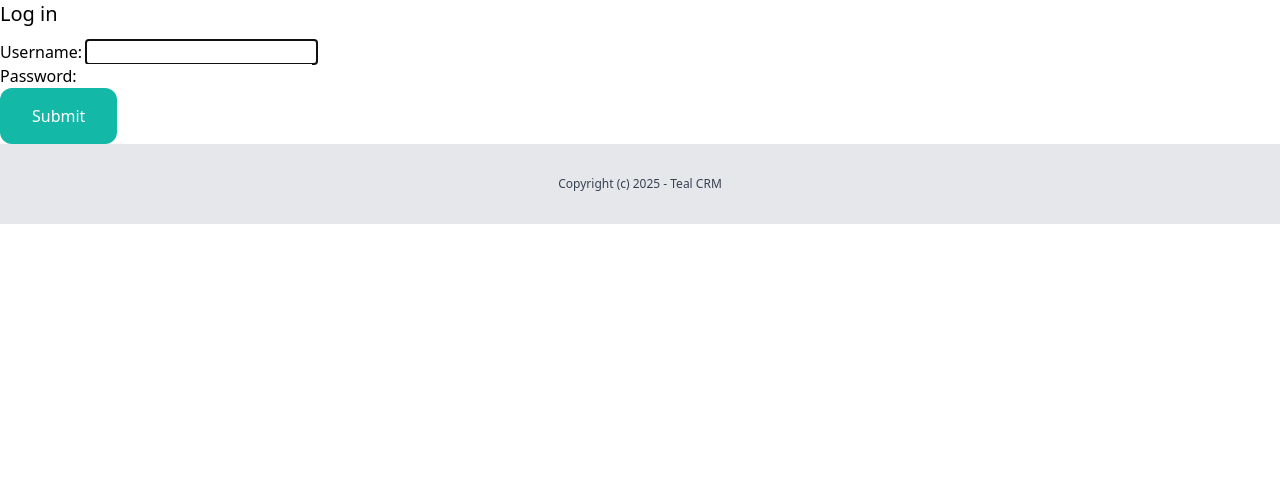
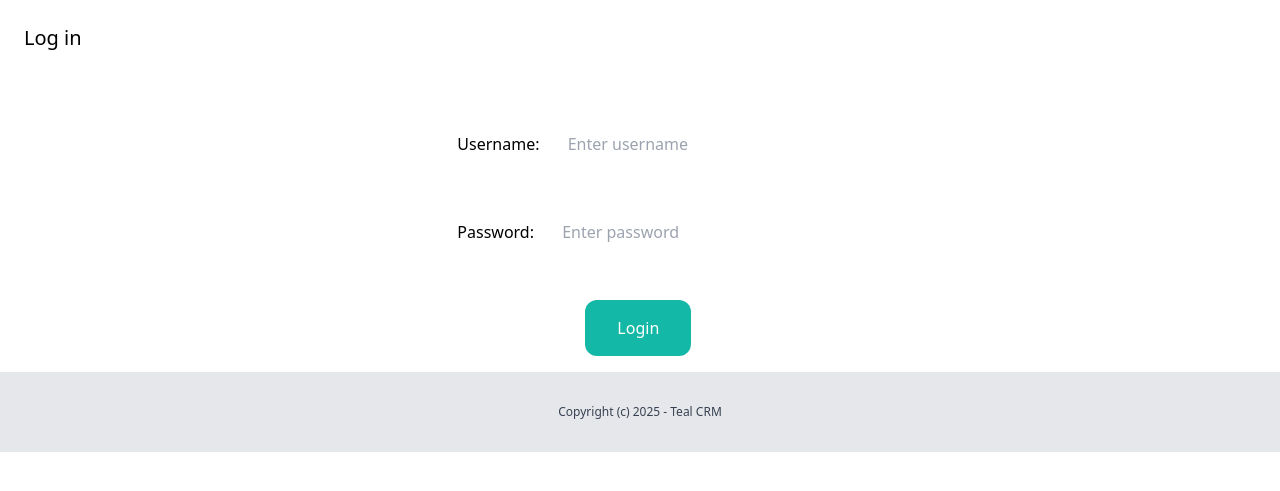
Before and after one commit to tusrr/django-crm, a Django app: page /login/ in a window 1280 px wide. Shown: the part 72-563 px from the top of the page. Run offline with Django 4.2, Linux system fonts and the light colour scheme.

Commit message:
Add team detail view, footer, and active team context processor; update user profile forms and templates

```diff
--- /dev/null
+++ b/tealcrm/core/templates/core/partials/footer.html
@@ -0,0 +1,4 @@
+<footer class="py-8 text-center bg-gray-200">
+    <p class="text-xs text-gray-700">Copyright (c) 2025 - Teal CRM</p>
+
+</footer>
--- /dev/null
+++ b/tealcrm/core/templates/core/partials/nav.html
@@ -0,0 +1,39 @@
+<nav class="px-6 py-6 bg-teal-500 flex justify-between">
+    <div class="space-x-4">
+        <a href="/" class="text-white">
+            Teal CRM
+        </a>
+        <a href="{% url 'about' %}" class="text-white">
+            About
+        </a>
+    </div>
+    <div class="space-x-4">
+
+        {% if request.user.is_authenticated %}
+        <a href="{% url 'team:detail' active_team.id %}" class="text-white">
+            {{active_team.name}}
+        </a>
+        <a href="{% url 'dashboard:index' %}" class="py-4 px-6 bg-teal-600 rounded-xl text-white">
+            Dashboard
+        </a>
+
+        <a href="{% url 'leads:list' %}" class="py-4 px-6 bg-teal-600 rounded-xl text-white">
+            Leads
+        </a>
+        <a href="{% url 'clients:list' %}" class="py-4 px-6 bg-teal-600 rounded-xl text-white">
+            Clients
+        </a>
+        <a href="{% url 'userprofile:myaccount' %}" class="py-4 px-6 bg-teal-800 rounded-xl text-white">
+            My Account
+        </a>
+        {% else %}
+        <a href="{% url 'login' %}" class="py-4 px-6 bg-teal-600 rounded-xl text-white">
+            Login
+        </a>
+        <a href="{% url 'userprofile:signup' %}" class="py-4 px-6 bg-teal-300 rounded-xl text-white">
+            Sign up
+        </a>
+
+        {% endif %}
+    </div>
+</nav>
--- a/tealcrm/tealcrm/settings.py
+++ b/tealcrm/tealcrm/settings.py
@@ -72,6 +72,7 @@ TEMPLATES = [
                 'django.template.context_processors.request',
                 'django.contrib.auth.context_processors.auth',
                 'django.contrib.messages.context_processors.messages',
+                'team.context_processors.active_team'
             ],
         },
     },
--- a/tealcrm/tealcrm/urls.py
+++ b/tealcrm/tealcrm/urls.py
@@ -5,6 +5,7 @@ from django.contrib.auth import views
 from core.views import index,about
 from django.conf import settings
 from django.conf.urls.static import static
+from userprofile.forms import LoginForm, SignupForm
 
 urlpatterns = [
     path('',index, name='index' ),
@@ -14,7 +15,7 @@ urlpatterns = [
     path('dashboard/',include('userprofile.urls') ),
     path('dashboard/',include('dashboard.urls') ),
     path('about/',about, name='about' ),
-    path('login/',views.LoginView.as_view(template_name='userprofile/login.html'),name='login'),
+    path('login/',views.LoginView.as_view(template_name='userprofile/login.html', authentication_form=LoginForm),name='login'),
     path('logout/',views.LogoutView.as_view(),name='logout'),
     path('admin/', admin.site.urls),
 ]+ static(settings.MEDIA_URL,document_root=settings.MEDIA_ROOT)
--- /dev/null
+++ b/tealcrm/team/context_processors.py
@@ -0,0 +1,8 @@
+from .models import Team
+
+def active_team(request):
+    if request.user.is_authenticated:
+        active_team = Team.objects.filter(created_by=request.user)[0]
+    else:
+        active_team= None
+    return {'active_team':active_team}
--- a/tealcrm/team/urls.py
+++ b/tealcrm/team/urls.py
@@ -4,5 +4,6 @@ from . import views
 app_name='team'
 
 urlpatterns = [
+    path('<int:pk>/',views.detail,name='detail'),
     path('<int:pk>/edit/',views.edit_team,name='edit'),
 ]
--- /dev/null
+++ b/tealcrm/userprofile/forms.py
@@ -0,0 +1,38 @@
+from django import forms
+from django.contrib.auth.forms import UserCreationForm, AuthenticationForm
+from django.contrib.auth.models import User
+
+
+INPUT_CLASS='w-48  my-4 py-4 px-6 rounded-xl bg-gray-100'
+
+class LoginForm(AuthenticationForm):
+    username = forms.CharField(widget=forms.TextInput(attrs={
+        'placeholder': 'Enter username',
+        'class': INPUT_CLASS
+    }))
+    password = forms.CharField(widget=forms.PasswordInput(attrs={
+        'placeholder': 'Enter password',
+        'class': INPUT_CLASS
+    }))
+
+class SignupForm(UserCreationForm):
+    class Meta:
+        model = User
+        fields = ('username', 'email', 'password1', 'password2')
+
+    username = forms.CharField(widget=forms.TextInput(attrs={
+        'placeholder': 'Enter username',
+        'class': INPUT_CLASS
+    }))
+    email = forms.CharField(widget=forms.EmailInput(attrs={
+        'placeholder': 'Enter email address',
+        'class': INPUT_CLASS
+    }))
+    password1 = forms.CharField(widget=forms.PasswordInput(attrs={
+        'placeholder': 'Enter password',
+        'class': INPUT_CLASS
+    }))
+    password2 = forms.CharField(widget=forms.PasswordInput(attrs={
+        'placeholder': 'Re-enter password',
+        'class': INPUT_CLASS
+    }))
--- a/tealcrm/userprofile/models.py
+++ b/tealcrm/userprofile/models.py
@@ -1,6 +1,8 @@
 from django.db import models
 from django.contrib.auth.models import User
+from team.models import Team
 # Create your models here.
 
 class Userprofile(models.Model):
     user= models.OneToOneField(User, related_name='userprofile',on_delete=models.CASCADE)
+    active_team = models.ForeignKey(Team, related_name='userprofiles',null=True,blank=True, on_delete=models.CASCADE)
--- a/tealcrm/userprofile/templates/userprofile/login.html
+++ b/tealcrm/userprofile/templates/userprofile/login.html
@@ -4,10 +4,12 @@
 Login
 {% endblock %}
 {% block content %}
-<h1 class="text-xl mb-3">Log in</h1>
-<form action="." method="post">
-    {% csrf_token %}
-    {{form.as_p}}
-    <button class="py-4 px-8 bg-teal-500 text-white rounded-xl">Submit</button>
-</form>
+<h1 class="text-xl mb-6 px-6 py-6">Log in</h1>
+<div style="display: flex; justify-content: center; align-items: center;">
+    <form action="." method="post">
+        {% csrf_token %}
+        {{form.as_p}}
+        <button  style="margin-left: 8rem;" class="mt-6 mb-4  py-4 px-8 bg-teal-500 text-white rounded-xl"> Login </button>
+    </form>
+</div>
 {% endblock %}
--- a/tealcrm/userprofile/templates/userprofile/signup.html
+++ b/tealcrm/userprofile/templates/userprofile/signup.html
@@ -4,10 +4,12 @@
 Sign up
 {% endblock %}
 {% block content %}
-<h1 class="text-xl mb-3">Sign up</h1>
+<h1 class="text-xl mb-6 px-6 py-6">Sign up</h1>
+<div style="display: flex; justify-content: center; align-items: center;">
 <form action="." method="post">
     {% csrf_token %}
     {{form.as_p}}
     <button class="py-4 px-8 bg-teal-500 text-white rounded-xl">Submit</button>
+</div>
 </form>
 {% endblock %}
```
Also changed, not shown: tealcrm/core/templates/core/base.html (+5 -39 lines), tealcrm/leads/views.py (+19 -19 lines), tealcrm/team/templates/team/details.html (added, +24 -0 lines), tealcrm/team/views.py (+9 -0 lines), tealcrm/userprofile/templates/userprofile/myaccount.html (+5 -2 lines), tealcrm/userprofile/views.py (+7 -6 lines), tealcrm/db.sqlite3, tealcrm/userprofile/migrations/0002_userprofile_active_team.py (added).
